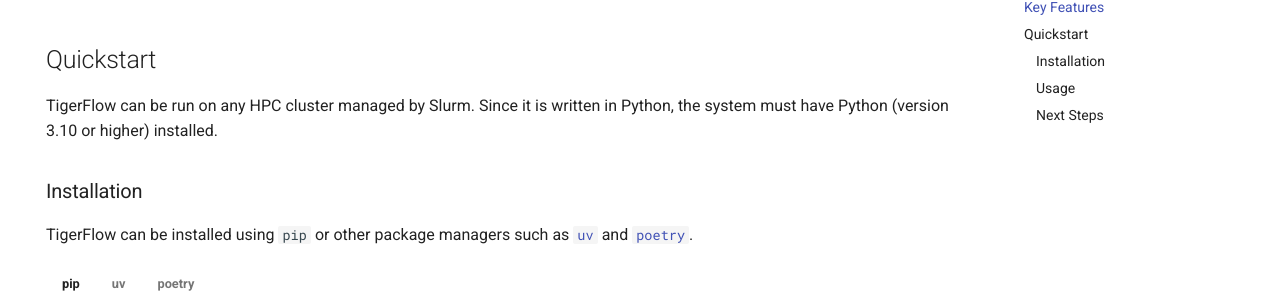
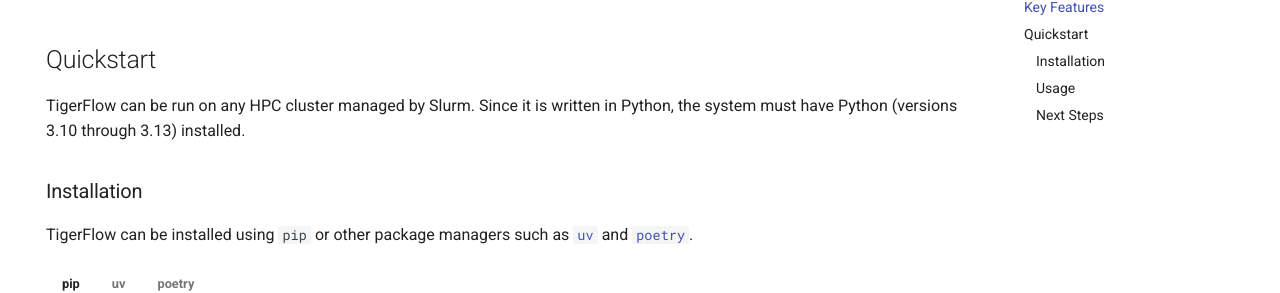
Before and after one commit to princeton-ddss/tigerflow, an MkDocs documentation site: the page built from docs/mkdocs/index.md, in a window 1280 px wide and 900 px high, scrolled down 1486 px. Shown: the part 164-457 px from the top of the window. Built offline with MkDocs 1.6.1 and Material for MkDocs 9.7.7, drawn with Linux system fonts in a browser that asks for light colours; some web fonts are replaced; comment, search, counter and statistics services are not loaded; the version menu is left out.

Commit message:
Clarify supported Python versions

```diff
--- a/docs/mkdocs/index.md
+++ b/docs/mkdocs/index.md
@@ -18,7 +18,7 @@
 
 <p align="center">
     <a href="https://www.python.org">
-      <img alt="python-shield" src="https://img.shields.io/badge/Python-3.10%20%7C%203.11%20%7C%203.12-3776AB.svg?style=flat&logo=python&logoColor=white"/>
+      <img alt="python-shield" src="https://img.shields.io/badge/Python-3.10%20%7C%203.11%20%7C%203.12%20%7C%203.13-3776AB.svg?style=flat&logo=python&logoColor=white"/>
     </a>
     <a href="https://opensource.org/licenses/MIT">
       <img alt="mit-license" src="https://img.shields.io/badge/License-MIT-yellow.svg"/>
@@ -60,7 +60,7 @@
 
 ## Quickstart
 
-TigerFlow can be run on any HPC cluster managed by Slurm. Since it is written in Python, the system must have Python (version 3.10 or higher) installed.
+TigerFlow can be run on any HPC cluster managed by Slurm. Since it is written in Python, the system must have Python (versions 3.10 through 3.13) installed.
 
 ### Installation
 
--- a/pyproject.toml
+++ b/pyproject.toml
@@ -8,7 +8,7 @@
 ]
 license = "MIT"
 license-files = ["LICENSE"]
-requires-python = ">=3.10"
+requires-python = ">=3.10,<3.14"
 dependencies = [
     "aiofiles>=24.1.0",
     "dask-jobqueue>=0.9.0",
```
Also changed, not shown: README.md, 2 other files.
